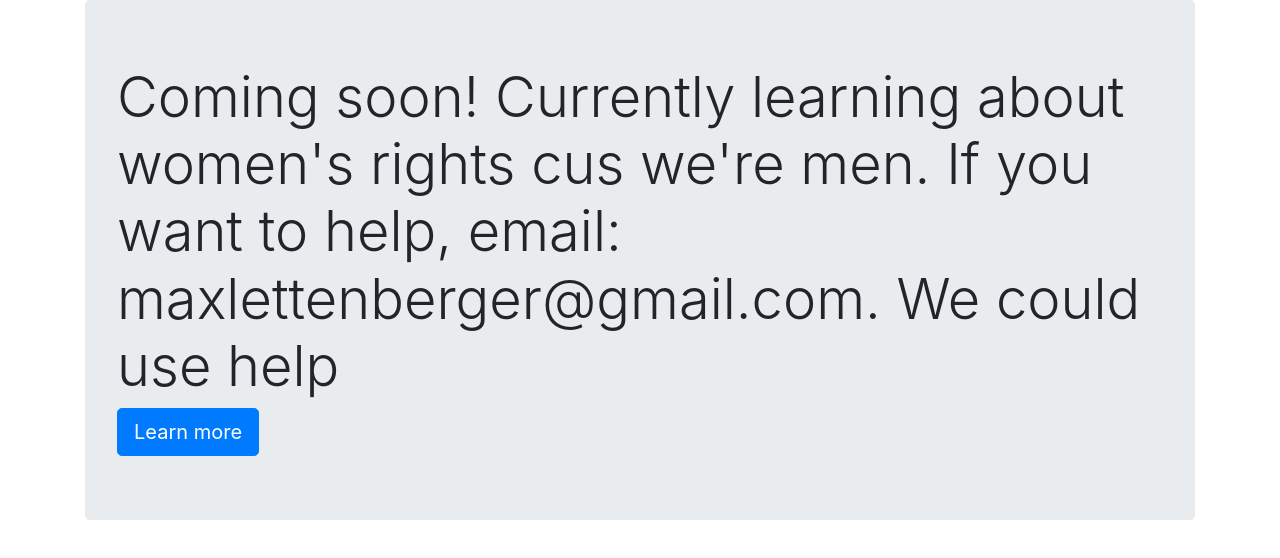
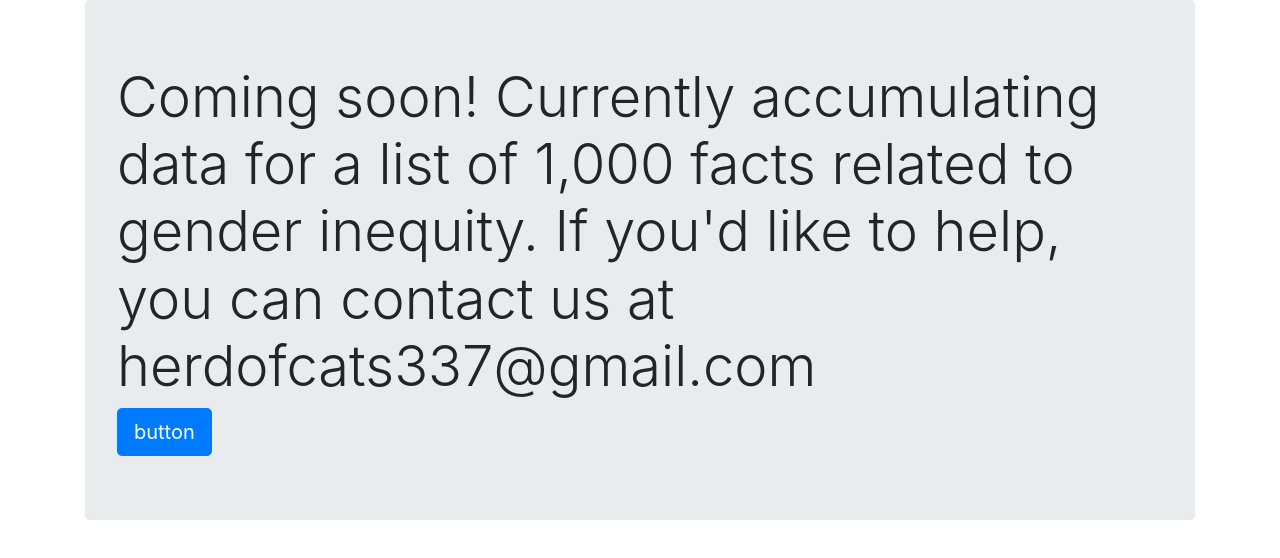
Before and after one commit to lettemax/hoc-landing, a plain HTML site: page index.html in a window 1280 px wide. Drawn offline with nearby package versions, Linux system fonts and the light colour scheme.

Commit message:
Edit email and button

```diff
--- a/index.html
+++ b/index.html
@@ -16,9 +16,9 @@
 <body>
     <div class="container">
         <div class="jumbotron">
-            <h3 class="display-4" id="coming-soon">Coming soon! Currently learning about women's rights cus we're men.
-                If you want to help, email: maxlettenberger@gmail.com. We could use help</h3>
-            <a class="btn btn-primary btn-lg" id="only-button" href="#" role="button">Learn more</a>
+            <h3 class="display-4" id="coming-soon">Coming soon! Currently accumulating data for a list of 1,000 facts related to gender inequity.
+                If you'd like to help, you can contact us at herdofcats337@gmail.com</h3>
+            <a class="btn btn-primary btn-lg" id="only-button" href="#" role="button">button</a>
         </div>
     </div>
 
```
Also changed, not shown: 1 other file.
